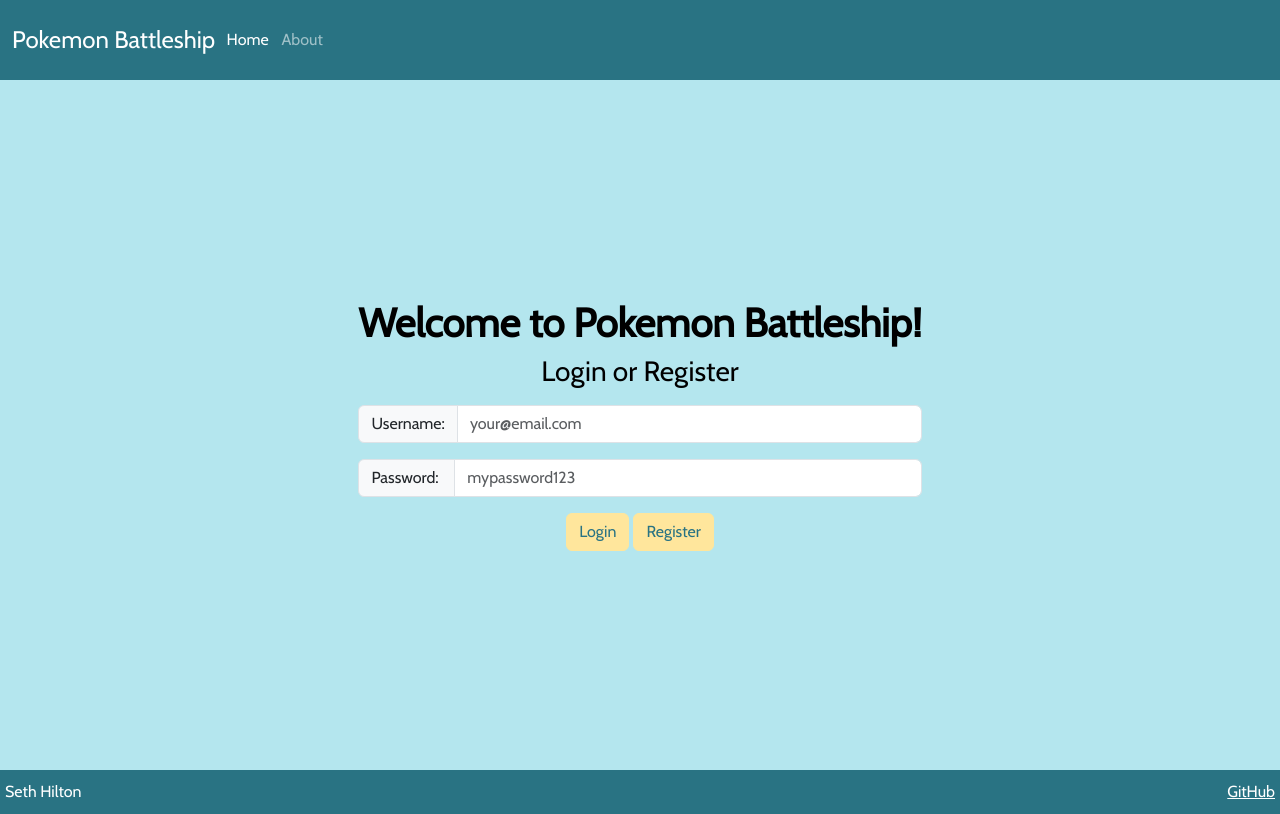
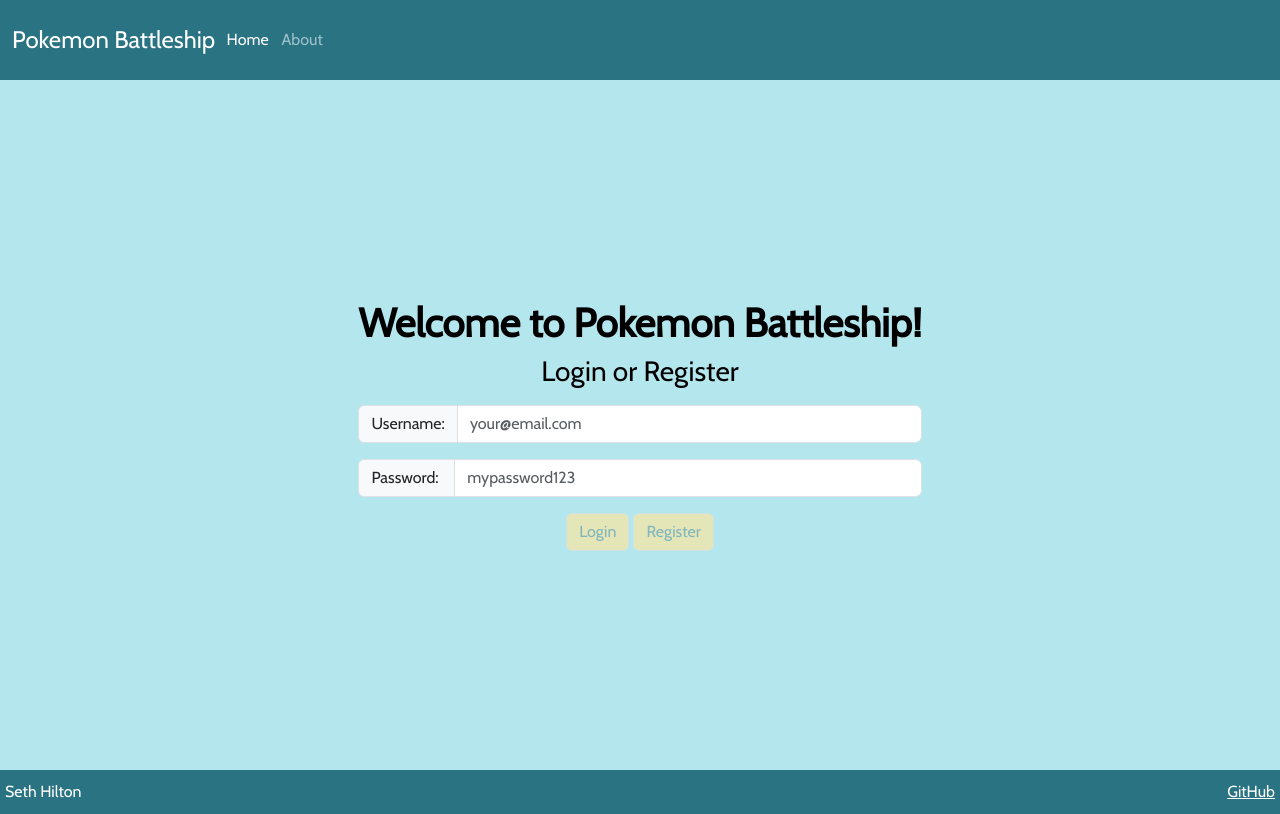
Before and after one commit to gonkseth007/startup, a React (Vite) app: page / in a window 1280 px wide. Built offline with nearby package versions, Linux system fonts and the light colour scheme.

Commit message:
Implementing React for login

```diff
--- a/src/app.css
+++ b/src/app.css
@@ -83,6 +83,11 @@
   --bs-btn-hover-border-color: #ffe69c;
   --bs-btn-hover-color: #297383;
   --bs-btn-active-bg: #ffd56a;
+
+  --bs-btn-disabled-bg: #ffe69c;
+  --bs-btn-disabled-border-color: #e0e0e0;
+  --bs-btn-disabled-color: #669da4;
+
   margin-left: 2px;
   margin-right: 2px;
 }
--- /dev/null
+++ b/src/login/authenticated.css
@@ -0,0 +1,5 @@
+.playerName {
+  color: rgb(118, 190, 210);
+  font-size: 1.5em;
+  padding: 0.5em;
+}
--- /dev/null
+++ b/src/login/authenticated.jsx
@@ -0,0 +1,27 @@
+import React from 'react';
+import { useNavigate } from 'react-router-dom';
+
+import Button from 'react-bootstrap/Button';
+
+// import './authenticated.css';
+
+export function Authenticated(props) {
+  const navigate = useNavigate();
+
+  function logout() {
+    localStorage.removeItem('userName');
+    props.onLogout();
+  }
+
+  return (
+    <div>
+      <div className='playerName'>{props.userName}</div>
+      <Button variant='primary' onClick={() => navigate('/play')}>
+        Play
+      </Button>
+      <Button variant='secondary' onClick={() => logout()}>
+        Logout
+      </Button>
+    </div>
+  );
+}
--- a/src/login/login.jsx
+++ b/src/login/login.jsx
@@ -1,26 +1,28 @@
 import React from 'react';
 import { useNavigate } from 'react-router-dom';
 
-export function Login() {
+import { Unauthenticated } from './unauthenticated';
+import { Authenticated } from './authenticated';
+import { AuthState } from './authState';
+
+export function Login({ userName, authState, onAuthChange }) {
   const navigate = useNavigate();
 
   return (
     <main className="container-fluid text-center body-primary">
         <div>
-            <h1 id="welcome">Welcome to Pokemon Battleship!</h1>
-            <form onSubmit={() => navigate("/play")}>
-                <h3>Login or Register</h3>
-                <div className="input-group my-3">
-                    <span className="input-group-text">Username:</span>
-                    <input className="form-control rounded-end" type="text" placeholder="your@email.com" />
-                </div>
-                <div className="input-group mb-3">
-                    <span className="input-group-text">Password:&nbsp;</span>
-                    <input className="form-control rounded-end" type="password" placeholder="mypassword123" />
-                </div>
-                <button className="btn btn-primary" type="submit">Login</button>
-                <button className="btn btn-primary" type="submit">Register</button>
-            </form>
+            {authState !== AuthState.Unknown && <h1 id="welcome">Welcome to Pokemon Battleship!</h1>}
+            {authState === AuthState.Authenticated && (
+                <Authenticated userName={userName} onLogout={() => onAuthChange(userName, AuthState.Unauthenticated)} />
+            )}
+            {authState === AuthState.Unauthenticated && (
+                <Unauthenticated
+                    userName={userName}
+                    onLogin={(loginUserName) => {
+                    onAuthChange(loginUserName, AuthState.Authenticated);
+                    }}
+                />
+            )}
         </div>
     </main>
   );
--- /dev/null
+++ b/src/login/messageDialog.jsx
@@ -0,0 +1,15 @@
+import React from 'react';
+
+import Button from 'react-bootstrap/Button';
+import Modal from 'react-bootstrap/Modal';
+
+export function MessageDialog(props) {
+  return (
+    <Modal {...props} show={props.message} centered>
+      <Modal.Body>{props.message}</Modal.Body>
+      <Modal.Footer>
+        <Button onClick={props.onHide}>Close</Button>
+      </Modal.Footer>
+    </Modal>
+  );
+}
--- /dev/null
+++ b/src/login/unauthenticated.jsx
@@ -0,0 +1,58 @@
+import React from 'react';
+
+// import Button from 'react-bootstrap/Button';
+import { MessageDialog } from './messageDialog';
+import './../app.css';
+
+export function Unauthenticated(props) {
+  const [userName, setUserName] = React.useState(props.userName);
+  const [password, setPassword] = React.useState('');
+  const [displayError, setDisplayError] = React.useState(null);
+
+  async function loginUser() {
+    localStorage.setItem('userName', userName);
+    localStorage.setItem('userName', userName);
+    props.onLogin(userName);
+  }
+
+  async function createUser() {
+    localStorage.setItem('userName', userName);
+    props.onLogin(userName);
+  }
+
+  return (
+    <>
+      <form>
+      <h3>Login or Register</h3>
+      <div className="input-group my-3">
+          <span className="input-group-text">Username:</span>
+          <input className="form-control rounded-end" type="text" placeholder="your@email.com" value={userName} onChange={(e) => setUserName(e.target.value)} />
+      </div>
+      <div className="input-group mb-3">
+          <span className="input-group-text">Password:&nbsp;</span>
+          <input className="form-control rounded-end" type="password" placeholder="mypassword123" onChange={(e) => setPassword(e.target.value)} />
+      </div>
+      <button className="btn btn-primary" type="submit" onClick={() => loginUser()} disabled={!userName || !password}>Login</button>
+      <button className="btn btn-primary" type="submit" onClick={() => createUser()} disabled={!userName || !password}>Register</button>
+      {/* <div>
+        <div className='input-group mb-3'>
+          <span className='input-group-text'>@</span>
+          <input className='form-control' type='text' value={userName} onChange={(e) => setUserName(e.target.value)} placeholder='your@email.com' />
+        </div>
+        <div className='input-group mb-3'>
+          <span className='input-group-text'>🔒</span>
+          <input className='form-control' type='password' onChange={(e) => setPassword(e.target.value)} placeholder='password' />
+        </div>
+        <Button variant='primary' onClick={() => loginUser()} disabled={!userName || !password}>
+          Login
+        </Button>
+        <Button variant='secondary' onClick={() => createUser()} disabled={!userName || !password}>
+          Create
+        </Button>
+      </div> */}
+
+      <MessageDialog message={displayError} onHide={() => setDisplayError(null)} />
+      </form>
+    </>
+  );
+}
```
